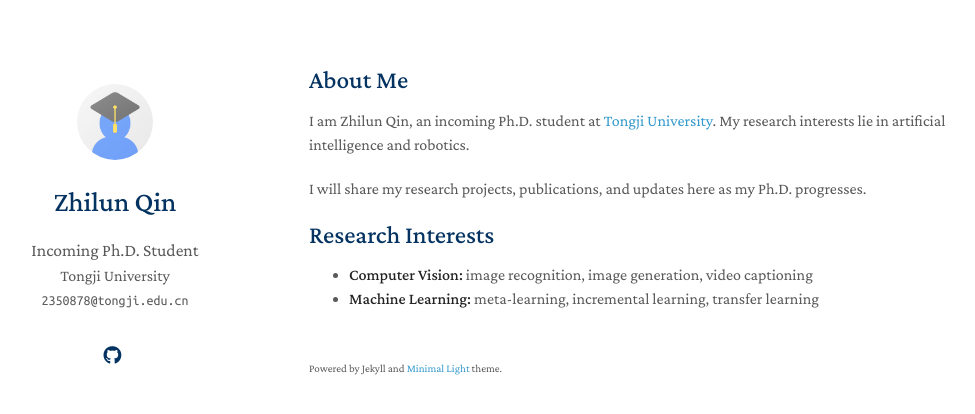
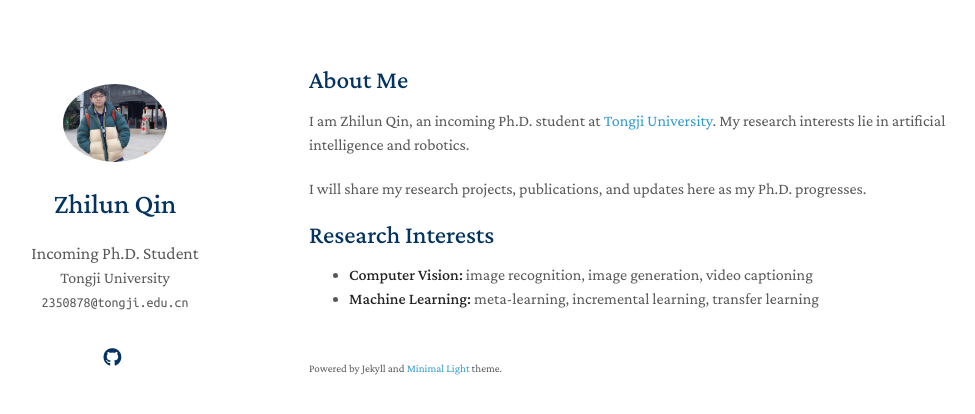
Before and after one commit to Zhilqin/zhilqin.github.io, a Jekyll site: the page built from index.md, in a window 1280 px wide. Shown: the top 414 px of the page, without its empty margins (161-1136 px from the left). Built offline with Jekyll 4.4.1, drawn with Linux system fonts in a browser that asks for light colours; a style sheet for code colours, icons or effects is not loaded; our own code applies the rules of GitHub Pages for plain Markdown files.

Commit message:
Change avatar image
Updated avatar image path in configuration.

```diff
--- a/_config.yml
+++ b/_config.yml
@@ -15,7 +15,7 @@ github_link: https://github.com/Zhilqin
 
 # Images (e.g., your profile picture and your website's favicon)
 # "favicon" and "favicon_dark" are used for the light and dark modes, respectively.
-avatar: ./assets/img/avatar.png
+avatar: ./assets/img/qzl.jpg
 favicon: ./assets/img/favicon.png
 favicon_dark: ./assets/img/favicon-dark.png
 
```
